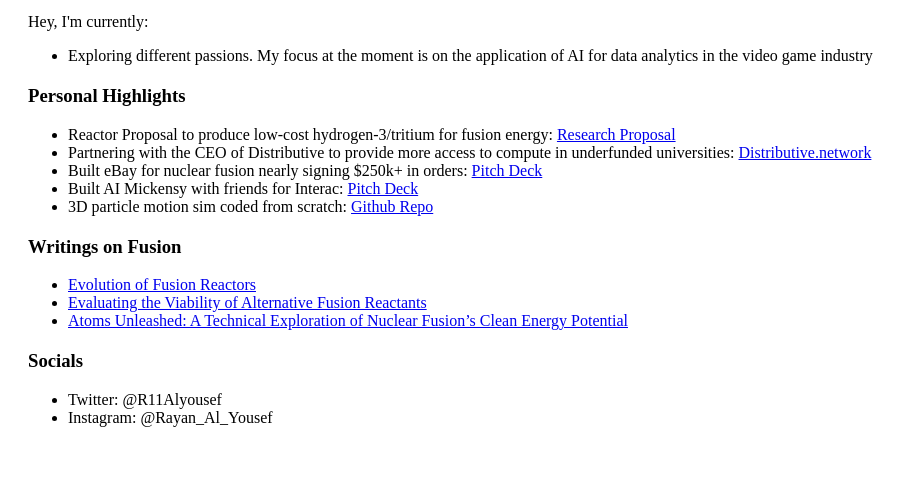
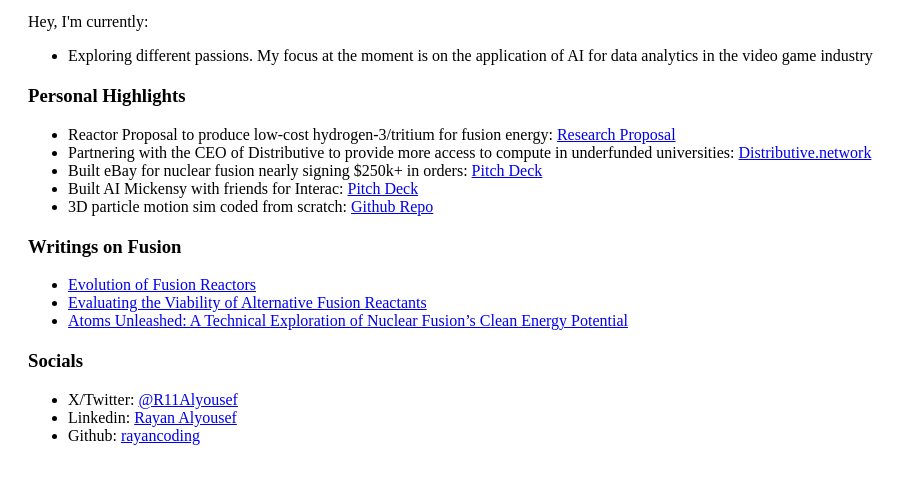
Before and after one commit to rayancoding/rayancoding, a plain HTML site: page index.html in a window 1280 px wide. Shown: the part 101-584 px from the top of the page, without its empty margins (0-907 px from the left). Drawn offline with Linux system fonts and the light colour scheme.

Commit message:
added more socials

```diff
--- a/index.html
+++ b/index.html
@@ -37,6 +37,7 @@
 
 <h3>Socials</h3>
 <ul>
-  <li>Twitter: @R11Alyousef</li>
-  <li>Instagram: @Rayan_Al_Yousef</li>
+  <li>X/Twitter: <a href="https://x.com/R11Alyousef">@R11Alyousef</a></li>
+  <li>Linkedin: <a href="https://www.linkedin.com/in/rayan-alyousef-73533024a/">Rayan Alyousef</a></li>
+  <li>Github: <a href="https://github.com/rayancoding">rayancoding</a></li>
 </ul>
```
